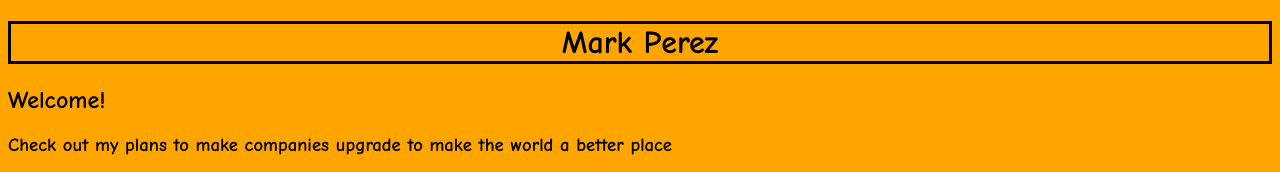
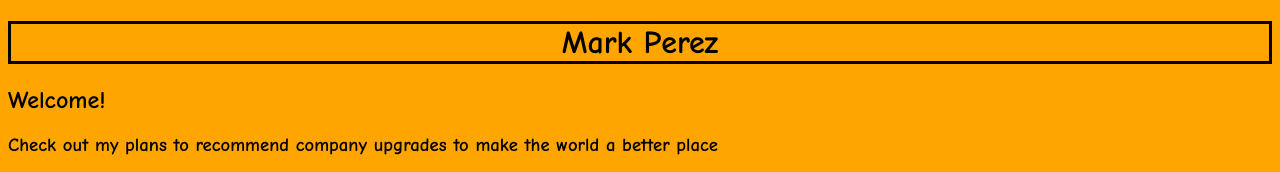
Before and after one commit to Mark8301/Website, a plain HTML site: page index.html in a window 1280 px wide. Shown: the top 172 px of the page. Drawn offline with Linux system fonts and the light colour scheme; some packages are replaced by stand-ins of ours.

Commit message:
Update index.html

```diff
--- a/index.html
+++ b/index.html
@@ -9,7 +9,7 @@
 <body>
 	<h1 id= "name"> Mark Perez</h1>
 	<h2>Welcome!</h2>
-	<h3>Check out my plans to make companies upgrade to make the world a better place</h3>
+	<h3>Check out my plans to recommend company upgrades to make the world a better place</h3>
 
     <ul>
          <li>Reccomend merger of Six Flags and Cedar Fair</li>
```
